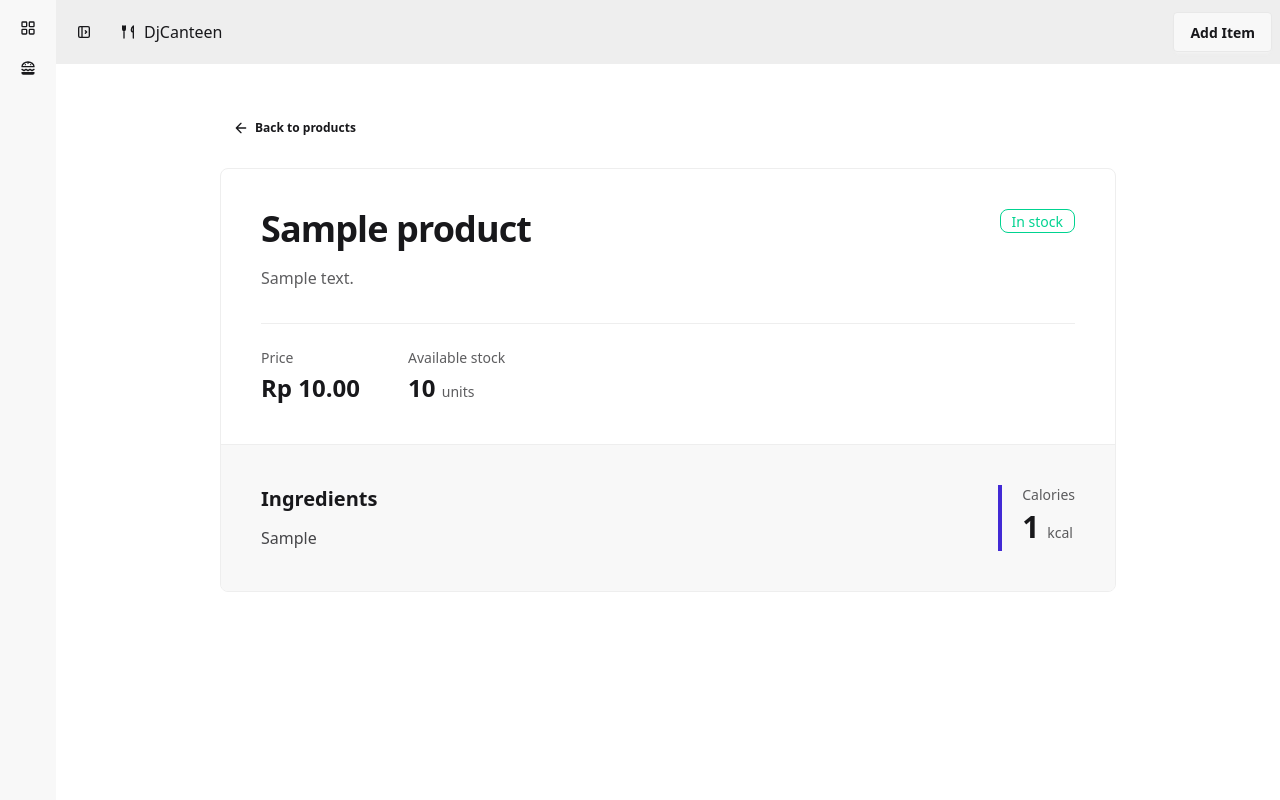
After one commit to Jordhy-jpg/DjCanteen, a Django app: page /products/1/ in a window 1280 px wide. The commit adds this page. Run offline with Django 5.2, Linux system fonts and the light colour scheme; tables that the repository leaves empty hold one stand-in row (values such as "Sample post"); style sheets or scripts are compiled from the project's sources.

Commit message:
added details page

```diff
--- a/catalogue/templates/components/products_list.dj.html
+++ b/catalogue/templates/components/products_list.dj.html
@@ -15,7 +15,11 @@
         {% if products %}
             {% for product in products %}
                 <tr>
-                <th>{{ product.name }}</th>
+                <th>
+                    <a href="{% url "details_show" product.id %}">
+                        {{ product.name }}
+                    </a>
+                </th>
                 <td>
                     {% if disable_products_list_link %}
                         {{ product.category.name }}
--- /dev/null
+++ b/catalogue/templates/pages/details/show.dj.html
@@ -0,0 +1,67 @@
+{% extends "layouts/app.dj.html" %}
+
+{% block title %}
+    {{ product.name }} | DjCanteen
+{% endblock title %}
+
+{% block body %}
+    <main class="mx-auto max-w-4xl py-4 sm:py-8">
+        <a href="{% url 'products_index' %}" class="btn btn-ghost btn-sm mb-6">
+            <svg xmlns="http://www.w3.org/2000/svg" viewBox="0 0 24 24" fill="none" stroke="currentColor" stroke-width="2" stroke-linecap="round" stroke-linejoin="round" class="size-4" aria-hidden="true">
+                <path d="m12 19-7-7 7-7M5 12h14" />
+            </svg>
+            Back to products
+        </a>
+
+        <article class="overflow-hidden rounded-box border border-base-300 bg-base-100">
+            <header class="p-6 sm:p-10">
+                <div class="flex flex-col gap-6 sm:flex-row sm:items-start sm:justify-between">
+                    <div class="min-w-0">
+                        <h1 class="wrap-break-word text-3xl font-bold tracking-tight sm:text-4xl">{{ product.name }}</h1>
+                        {% if product.description %}
+                            <p class="mt-4 max-w-prose whitespace-pre-line wrap-break-word leading-relaxed text-base-content/70">{{ product.description }}</p>
+                        {% endif %}
+                    </div>
+                    <span class="badge badge-outline shrink-0 {% if product.stock %}badge-success{% else %}badge-neutral{% endif %}">
+                        {% if product.stock %}In stock{% else %}Out of stock{% endif %}
+                    </span>
+                </div>
+
+                <dl class="mt-8 flex flex-wrap gap-x-12 gap-y-5 border-t border-base-300 pt-6">
+                    <div>
+                        <dt class="text-sm text-base-content/70">Price</dt>
+                        <dd class="mt-1 text-2xl font-semibold tabular-nums">Rp {{ product.price|floatformat:2 }}</dd>
+                    </div>
+                    <div>
+                        <dt class="text-sm text-base-content/70">Available stock</dt>
+                        <dd class="mt-1 text-2xl font-semibold tabular-nums">{{ product.stock }} <span class="text-sm font-normal text-base-content/70">units</span></dd>
+                    </div>
+                </dl>
+            </header>
+
+            <section aria-labelledby="ingredients-heading" class="border-t border-base-300 bg-base-200 p-6 sm:p-10">
+                {% with details=product.details %}
+                    {% if details %}
+                        <div class="flex flex-col gap-8 sm:flex-row sm:justify-between">
+                            <div class="min-w-0 flex-1">
+                                <h2 id="ingredients-heading" class="text-xl font-semibold">Ingredients</h2>
+                                {% if details.ingredients %}
+                                    <p class="mt-3 max-w-prose whitespace-pre-line wrap-break-word leading-relaxed text-base-content/80">{{ details.ingredients }}</p>
+                                {% else %}
+                                    <p class="mt-3 text-base-content/70">Ingredients haven't been added yet.</p>
+                                {% endif %}
+                            </div>
+                            <dl class="shrink-0 border-l-4 border-primary pl-5">
+                                <dt class="text-sm text-base-content/70">Calories</dt>
+                                <dd class="mt-1 text-3xl font-semibold tabular-nums">{{ details.calories|floatformat:"-2" }} <span class="text-sm font-normal text-base-content/70">kcal</span></dd>
+                            </dl>
+                        </div>
+                    {% else %}
+                        <h2 id="ingredients-heading" class="text-xl font-semibold">Ingredients &amp; nutrition</h2>
+                        <p class="mt-3 text-base-content/70">Ingredients and calorie information haven't been added for this product yet.</p>
+                    {% endif %}
+                {% endwith %}
+            </section>
+        </article>
+    </main>
+{% endblock body %}
--- a/catalogue/urls.py
+++ b/catalogue/urls.py
@@ -5,6 +5,7 @@ from .views import (
     add_product,
     categories_index,
     categories_show,
+    details_show,
     products_index,
 )
 
@@ -14,4 +15,5 @@ urlpatterns = [
     path("categories/add/", add_category, name="add_category"),
     path("products/index/", products_index, name="products_index"),
     path("products/add/", add_product, name="add_product"),
+    path("products/<int:product_id>/", details_show, name="details_show"),
 ]
--- a/catalogue/views.py
+++ b/catalogue/views.py
@@ -1,7 +1,7 @@
 from django.core.paginator import Paginator
 from django.db.models.aggregates import Count
 from django.http import HttpResponse
-from django.shortcuts import render
+from django.shortcuts import get_object_or_404, render
 from django.urls.base import reverse
 from django.views.decorators.http import require_http_methods
 
@@ -64,3 +64,10 @@ def add_product(request):
         response["HX-Location"] = reverse("products_index")
         return response
     return HttpResponse(form.errors.as_ul())
+
+def details_show(request, product_id):
+    product = get_object_or_404(
+        Product.objects.select_related("details"),
+        id=product_id
+    )
+    return render(request, "pages/details/show.dj.html", {"product": product})
```
